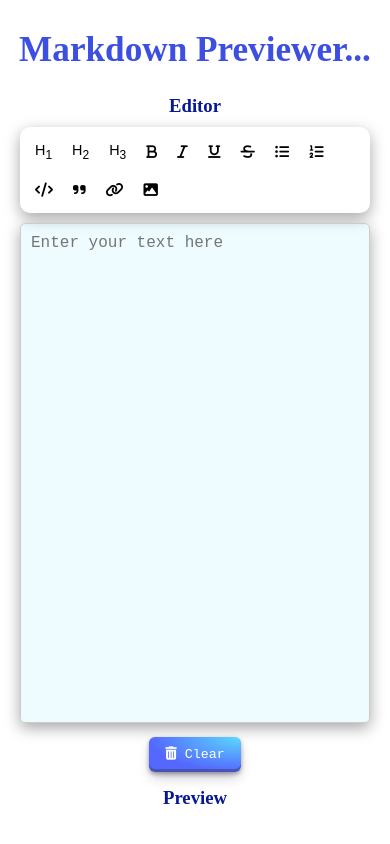
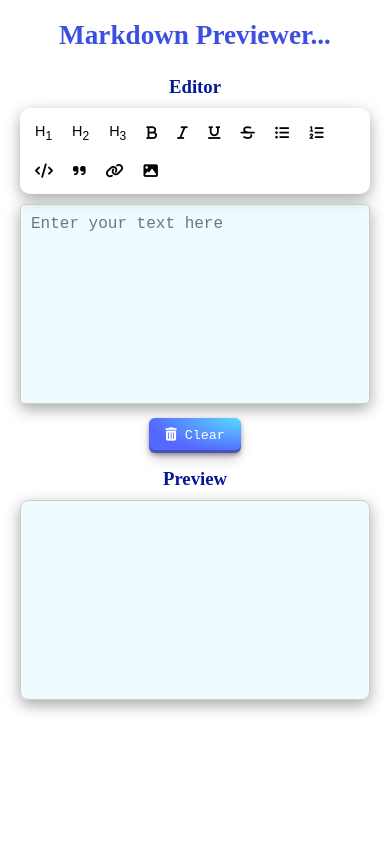
Before and after one commit to souviksaha13/Markdown-Previewer-Cohort-JS-Assignment-5, a plain HTML site: page index.html in a window 390 px wide. Shown: the top 844 px of the page. Drawn offline with nearby package versions, Linux system fonts and the light colour scheme.

Commit message:
Media Query

```diff
--- a/style.css
+++ b/style.css
@@ -193,3 +193,41 @@ code {
     box-shadow: #3c4fe0 0 3px 7px inset;
     transform: translateY(2px);
 }
+
+
+
+
+/* ------------------------ Media Query ------------------------ */
+
+@media screen and (max-width: 768px) {
+    #animated-header {
+        margin-top: 20px;
+        font-size: 1.7rem;
+    }
+
+    textarea {
+        min-height: 250px;
+    }
+
+    #preview {
+        min-height: 250px;
+        margin-top: 20px;
+    }
+
+
+}
+
+@media screen and (max-width: 400px) {
+    textarea {
+        min-height: 200px;
+    }
+
+    #preview {
+        min-height: 200px;
+        margin-top: 10px;
+    }
+
+    .toolbar {
+        margin: 10px 0;
+    }
+}
```
